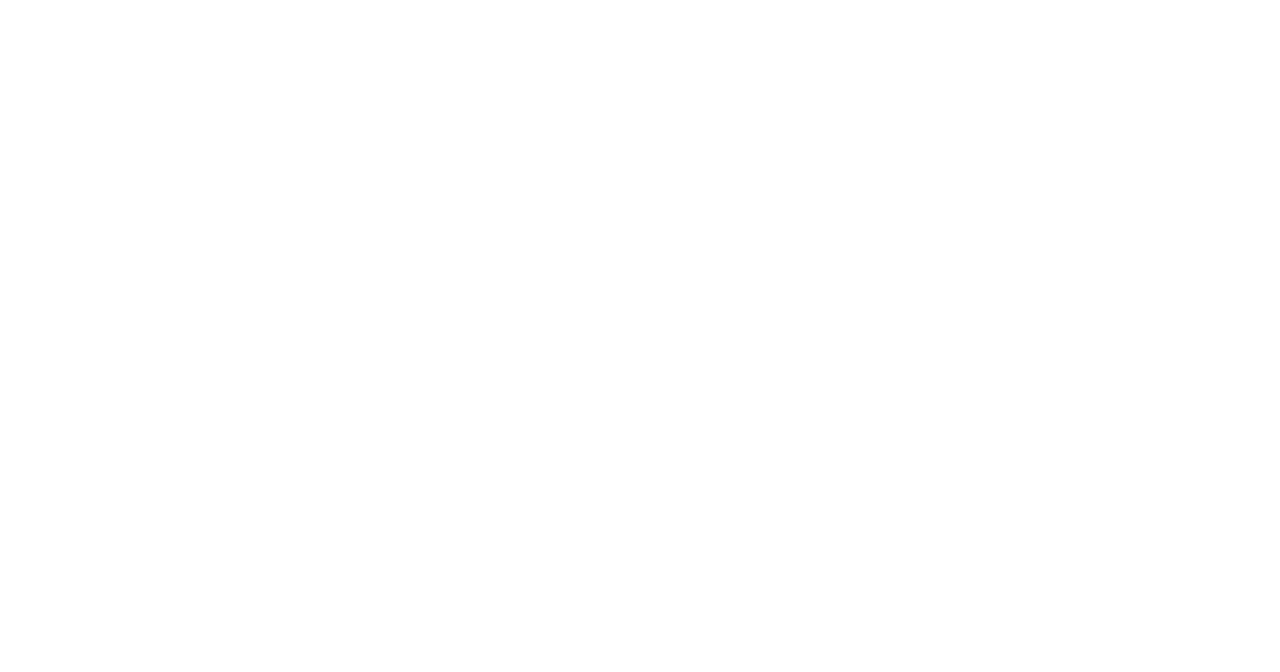
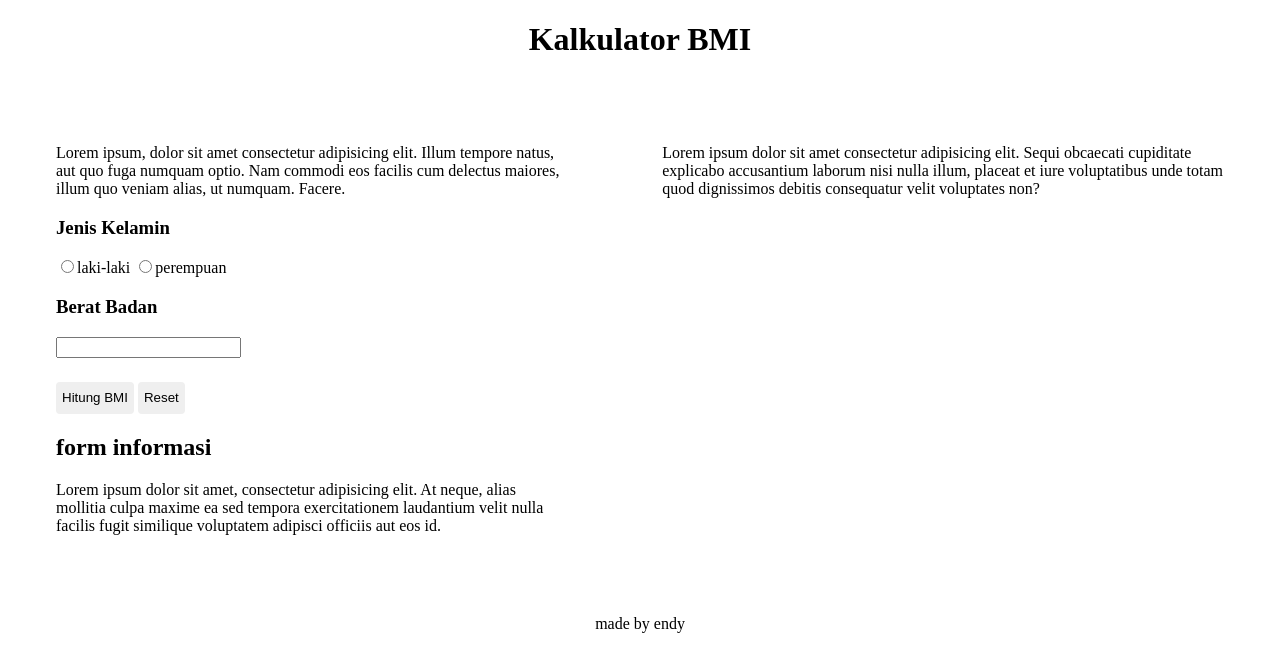
Before and after one commit to revou-fundamental-course/5-aug-24-Exsedow, a plain HTML site: page index.html in a window 1280 px wide. Drawn offline with Linux system fonts and the light colour scheme.

Commit message:
update html + css pertama

```diff
--- a/css/style.css
+++ b/css/style.css
@@ -1 +1,54 @@
 /* ini css */
+
+.main-title {
+    text-align: center;
+}
+
+main {
+    display: flex;
+}
+
+from {
+    padding: 12px;
+    background-color: aliceblue;
+}
+
+aside {
+    padding: 48px;
+}
+
+.button {
+    height: 32px;
+    border: none;
+    border-radius: 4px;
+}
+
+.form-btn-container {
+    margin-top: 24px;
+    margin-bottom: 16px;
+}
+
+.bg-hitung {
+    background-color : cornsilk;
+}
+
+.bg-reset {
+    background-color : red ;
+    color: white;
+}
+
+input [type=number]{
+    width: 100px;
+    padding: 12px 20px;
+    margin: 8px 0;
+    display: inline-block;
+    border : 1px solid  #ccc;
+    border-radius : 4px ;
+    box-sizing: border-box;
+    font-family: monospace;
+    font-size: 14px;
+}
+
+footer {
+    text-align: center;
+}
--- a/index.html
+++ b/index.html
@@ -1,12 +1,81 @@
 <!DOCTYPE html>
 <html lang="en">
-<head>
-    <meta charset="UTF-8">
-    <meta name="viewport" content="width=device-width, initial-scale=1.0">
-    <link rel="stylesheet" href="css/style.css">
+  <head>
+    <meta charset="UTF-8" />
+    <meta name="viewport" content="width=device-width, initial-scale=1.0" />
+    <link rel="stylesheet" href="css/style.css" />
     <title>Document</title>
-</head>
-<body>
+  </head>
+  <body>
+    <header>
+      <h1 class="main-title">Kalkulator BMI</h1>
+    </header>
 
-</body>
+    <main>
+      <aside>
+        <article>
+          <p>
+            Lorem ipsum, dolor sit amet consectetur adipisicing elit. Illum
+            tempore natus, aut quo fuga numquam optio. Nam commodi eos facilis
+            cum delectus maiores, illum quo veniam alias, ut numquam. Facere.
+          </p>
+        </article>
+
+        <form>
+          <div>
+            <h3>Jenis Kelamin</h3>
+            <input
+              type="radio"
+              id="laki-laki"
+              name="jenis-kelamin"
+              value="laki-laki"
+            /><label for="laki-laki">laki-laki</label>
+            <input
+              type="radio"
+              id="perempuan"
+              name="jenis-kelamin"
+              value="perempuan"
+            /><label for="perempuan">perempuan</label>
+          </div>
+
+          <div>
+            <h3>Berat Badan</h3>
+            <input type="number" />
+          </div>
+
+          <div class="form-btn-container">
+            <button class="button bg.hitung">Hitung BMI</button>
+            <button class="button bg.reset">Reset</button>
+          </div>
+        </form>
+
+        <article>
+          <header>
+            <h2>form informasi</h2>
+          </header>
+          <p>
+            Lorem ipsum dolor sit amet, consectetur adipisicing elit. At neque,
+            alias mollitia culpa maxime ea sed tempora exercitationem laudantium
+            velit nulla facilis fugit similique voluptatem adipisci officiis aut
+            eos id.
+          </p>
+        </article>
+      </aside>
+
+      <aside>
+        <section>
+          <p>
+            Lorem ipsum dolor sit amet consectetur adipisicing elit. Sequi
+            obcaecati cupiditate explicabo accusantium laborum nisi nulla illum,
+            placeat et iure voluptatibus unde totam quod dignissimos debitis
+            consequatur velit voluptates non?
+          </p>
+        </section>
+      </aside>
+    </main>
+
+    <footer>
+        <p>made by endy</p>
+    </footer>
+  </body>
 </html>
```
